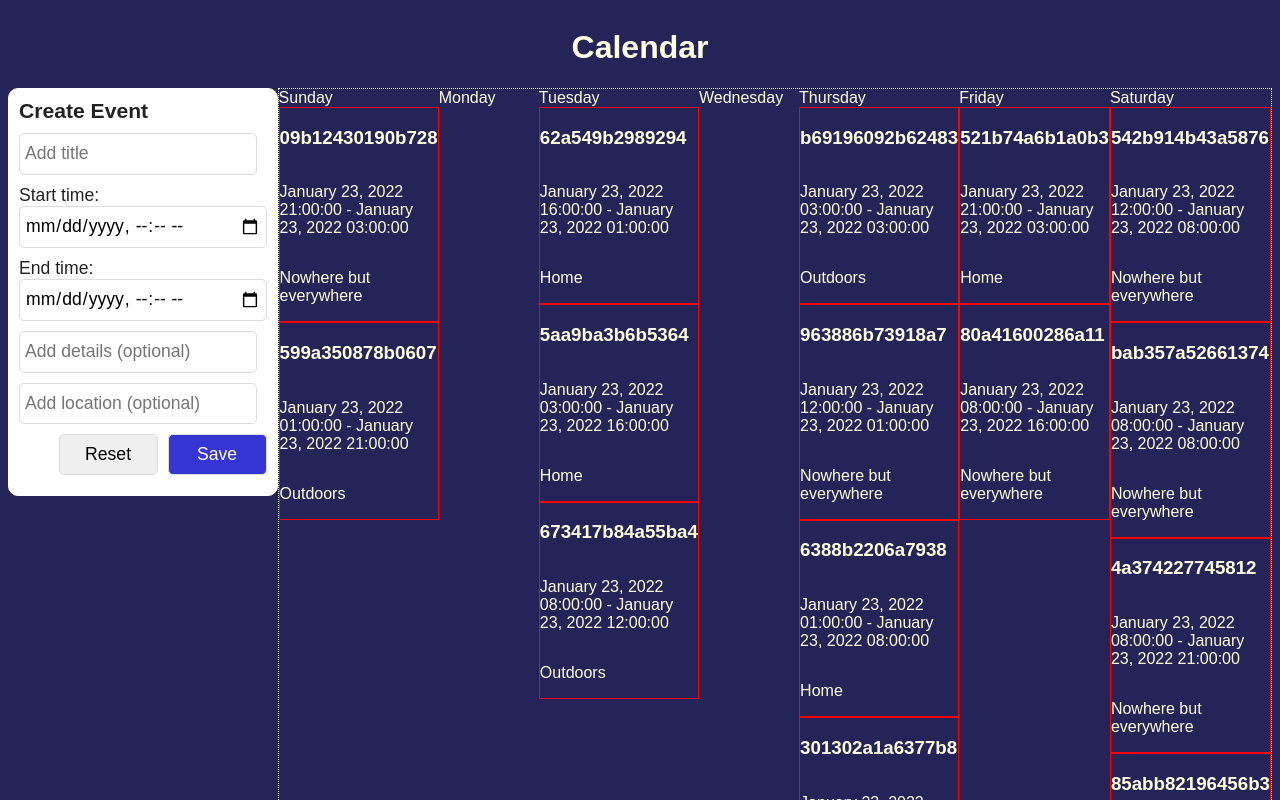
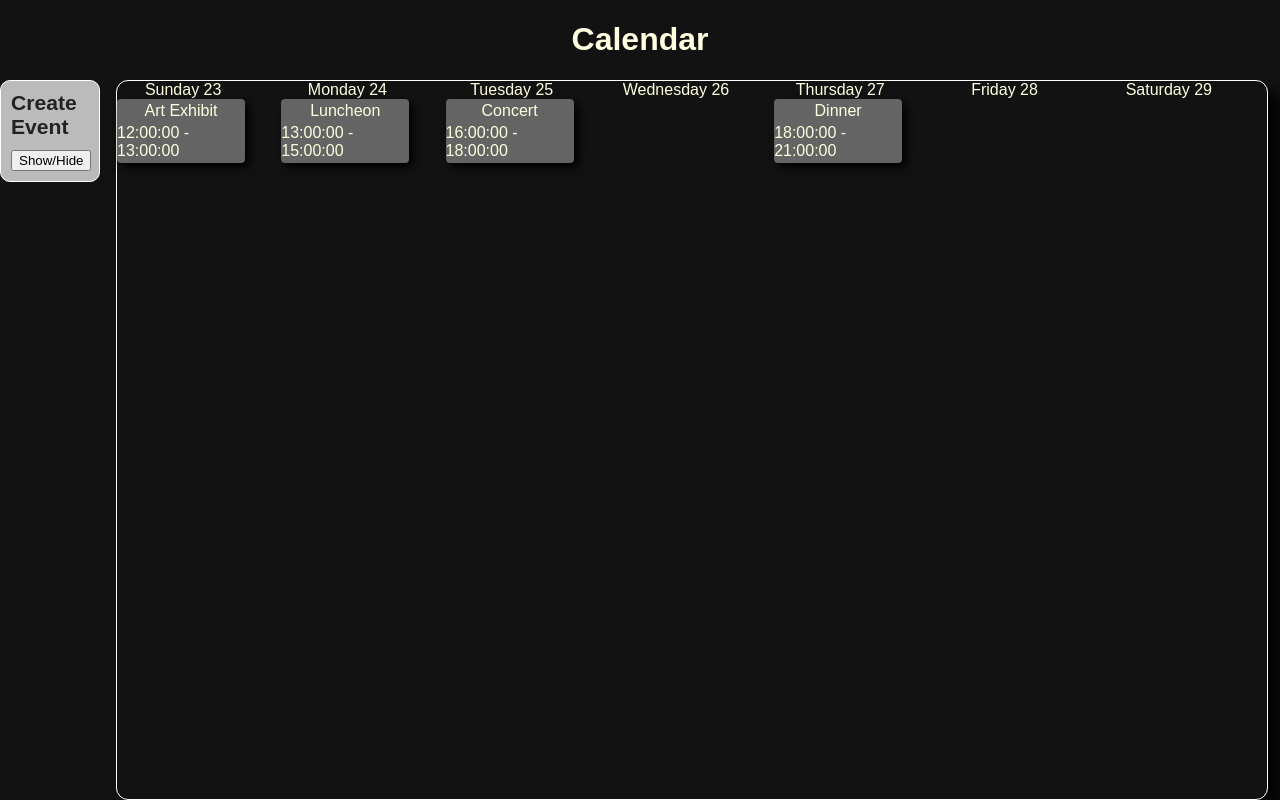
Before and after one commit to Codesmith-Scratch-Project/Calendar, a React app: page / in a window 1280 px wide. Shown: the top 800 px of the page. Built offline with nearby package versions, Linux system fonts and the light colour scheme.

Commit message:
nice calendar

```diff
--- a/client/App.jsx
+++ b/client/App.jsx
@@ -42,8 +42,6 @@ class App extends React.Component {
       <div>
         <NavContainer />
         <MainContainer />
-        {/* <Day /> */}
-        {/* <Event name={'Coffee'} timeStart={'January 29, 2022 02:00:00'} timeEnd={'January 29, 2022 03:00:00'} location={'home'} /> */}
       </div>
     );
   }
--- a/client/components/Calendar.jsx
+++ b/client/components/Calendar.jsx
@@ -1,5 +1,6 @@
 import React from 'react';
 import Day from './Day.jsx';
+import { connect } from 'react-redux';
 
 /**
 * Calendar Component - will be a child of MainContainer
@@ -9,74 +10,71 @@ import Day from './Day.jsx';
 *   children: Day
 */
 
-
-// mock data
-// Jan 23 (sunday) - Jan 29 (saturday)
-// const dates = {
-//   coffee: {
-//     start: new Date('January 29, 2022 02:00:00'),
-//     end: new Date('January 29, 2022 03:00:00')
-//   },
-//   coding: {
-//     start: new Date('January 29, 2022 03:00:00'),
-//     end: new Date('January 29, 2022 04:30:00')
-//   }
-// }
-
-// events: [
-//   {
-//     eventID: 1,
-//     userID: 123,
-//     username: "mk",
-//     name: "Coffee Break",
-//     timeStart: dates.coffee.start,
-//     timeEnd: dates.coffee.end,
-//     details: 'pop a caffeine pill and take a nap',
-//     location: 'home',
-//   },
-//   {
-//     eventID: 2,
-//     userID: 123,
-//     username: "mk",
-//     name: "Coding Grind",
-//     timeStart: dates.coding.start,
-//     timeEnd: dates.coding.end,
-//     details: 'gotta work on react components',
-//     location: 'home',
-//   },
-// ]
+const mapStateToProps = state => ({
+  counter: state.counter,
+  events: state.events
+})
 
 class Calendar extends React.Component {
   constructor(props) {
     super(props);
-    this.state = {
-        // currentWeek: this.props.currentWeek
-    };
+    this.weekStart = 23;
+    this.weekEnd = 29;
     this.dayNames = ['Sunday', 'Monday', 'Tuesday', 'Wednesday', 'Thursday', 'Friday', 'Saturday'];
     this.shortDayNames = ['Sun', 'Mon', 'Tue', 'Wed', 'Thu', 'Fri', 'Sat'];
+    // this.dayDict = {
+    //   'Sun': 'Sunday',
+    //   'Mon': 'Monday',
+    //   'Tues': 'Tuesday',
+    //   'Wed': 'Wednesday',
+    //   'Thurs': 'Thursday',
+    //   'Fri': 'Friday',
+    //   'Sat': 'Saturday',
+    // }
+    // this.numDayDict = {
+    //   '0': 'Sunday',
+    //   '1': 'Monday',
+    //   '2': 'Tuesday',
+    //   '3': 'Wednesday',
+    //   '4': 'Thursday',
+    //   '5': 'Friday',
+    //   '6': 'Saturday',
+    // }
   }
 
-// { currentWeek } = props
-// for (let i = 0; i < 7; i++) {
-//   days.push(<Day key={i} id={i} name={dayNames[i]} />)
-// }
+  render() {
 
-  render() {
+    const dayEvents = {
+      '0': [],
+      '1': [],
+      '2': [],
+      '3': [],
+      '4': [],
+      '5': [],
+      '6': []
+    }
+    console.log('Calendar events: ', this.props.events);
+    if (this.props.events.length > 0) {
+      const date = new Date(this.props.events[0].startTime);
+      this.props.events.forEach((event) => {
+        const i = new Date(event.startTime).getDay();
+        dayEvents[i].push(event);
+      })
+    }
     const days = [];
 
+    // passing in all events to each day, even if event doesn't apply to date
+    // in Day component, use date prop to filter through relevant events for that day
     for (let i = 0; i < 7; i++) {
-      days.push(<Day name={this.dayNames[i]}/>);
+      days.push(<Day name={this.dayNames[i]} date={this.weekStart+i} events={dayEvents[i]}/>);
     }
+
     return (
-
       <div className="calendar">
         {days}
-        {/* <Day name={"sunday"}/>
-        <Day name={"monday"}/>
-        <Day name={"tuesday"}/> */}
       </div>
     )
   }
 }
 
-export default Calendar;
+export default connect(mapStateToProps, null)(Calendar);
--- a/client/components/Day.jsx
+++ b/client/components/Day.jsx
@@ -9,62 +9,20 @@ import Event from './Event.jsx';
 *   children: Event
 */
 
-function randomString() {
-    return (Math.random() + 1).toString(12).substring(2);
-}
-
-// Jan 23 (sunday) - Jan 29 (saturday)
-function randomDate() {
-    // const days = ['January 23, 2022', 'January 24, 2022', 'January 25, 2022',
-    //  'January 26, 2022', 'January 27, 2022', 'January 28, 2022', 'January 29, 2022'];
-     const days = ['January 23, 2022'];
-    const times = ['01:00:00', '03:00:00', '08:00:00', '12:00:00', '16:00:00', '21:00:00'];
-    // return `${days[Math.floor(Math.random() * days.length)]} ${times[Math.floor(Math.random() * times.length)]}`;
-    return `${days[0]} ${times[Math.floor(Math.random() * times.length)]}`;
-}
-
-function randomLocation() {
-    let roll = Math.random();
-    if (roll < .3) {
-        return 'Outdoors';
-    } else if (roll < .6) {
-        return 'Home';
-    } else {
-        return 'Nowhere but everywhere';
-    }
-}
-
-function randomEventGen() {
-    const events = [];
-    const amount = Math.floor(Math.random() * 5);
-    for (let i = 0; i < amount; i++) {
-        events.push({
-            name: randomString(),
-            timeStart: randomDate(),
-            timeEnd: randomDate(),
-            location: randomLocation()
-        })
-    }
-    console.log(events);
-    return events;
-}
-
-
-
 const Day = (props) => {
-    const {key, id, name, events} = props;
-
+    const {name, date, events} = props;
     const eventMaker = (event) => {
         return <Event
             {...event}
         />
     }
-
-    const eventComponents = randomEventGen().map((event) => eventMaker(event));
+    const eventComponents = events.map((event) => eventMaker(event));
 
     return (
         <div className="day">
-            {name}
+            <div className="day-label">
+                {name} {date}
+            </div>
             {eventComponents}
         </div>
     )
--- a/client/components/Event.jsx
+++ b/client/components/Event.jsx
@@ -1,32 +1,24 @@
-import React from 'react';
-import Calendar from './Calendar.jsx';
+import React, { useState } from 'react';
 
 /**
 * Event Component - will be a child of Day
-*   Presentation component display event data, (name )
+*   Presentation component to display event data
 *   props: {userID, username, name, timeStart, timeEnd, details, location}
 *
 */
 
-// render() {
-//     return (
-//       <div>
-//         <Calendar />
-//         {/* <Day /> */}
-//         {/* <Event name={'Coffee'} timeStart={'January 29, 2022 02:00:00'} timeEnd={'January 29, 2022 03:00:00'} location={'home'} /> */}
-//       </div>
-//     );
-//   }
-
 const Event = (props) => {
-    const { userID, username, name, timeStart, timeEnd, details, location } = props;
+    const {eventName, startTime, endTime, details, location } = props;
     // need to convert timeStart and timeEnd?
-
+    const start = (new Date(startTime));
+    const end = (new Date(endTime));
+    const startStr = `${start.toTimeString().split(' ')[0]}`;
+    const endStr = `${end.toTimeString().split(' ')[0]}`;
     return (
         <div className="event">
-            <h3>{name}</h3>
-            <p>{timeStart} - {timeEnd} </p>
-            <p>{location}</p>
+            <p>{eventName}</p>
+            <p>{startStr} - {endStr} </p>
+            {/* <p>{location}</p> */}
         </div>
     )
 
--- a/client/components/NewEvent.jsx
+++ b/client/components/NewEvent.jsx
@@ -25,11 +25,18 @@ class NewEvent extends React.Component {
       startTime: '',
       endTime: '',
       details: '',
-      location: ''
+      location: '',
+      toggle: false
     };
+    this.toggleButton = true;
     this.handleChange = this.handleChange.bind(this);
     this.handleSubmit = this.handleSubmit.bind(this);
     this.resetValues = this.resetValues.bind(this);
+    this.toggle = this.toggle.bind(this);
+  }
+
+  toggle() {
+    this.setState({toggle: !this.state.toggle});
   }
 
   resetValues() {
@@ -39,7 +46,8 @@ class NewEvent extends React.Component {
       startTime: '',
       endTime: '',
       details: '',
-      location: ''
+      location: '',
+      toggle: false
     });
   }
 
@@ -60,8 +68,10 @@ class NewEvent extends React.Component {
 
   render() {
     return (
-      <div id='form'>
+      <div id='form' style={{width: this.state.toggle ? '300px' : '100px'}}>
         <div id="createEvent"><strong>Create Event</strong></div>
+        <button name='show' onClick={this.toggle}>Show/Hide</button>
+        {this.state.toggle && (
         <form onSubmit={this.handleSubmit}>
         <input id='eventName'
           name='eventName'
@@ -72,7 +82,7 @@ class NewEvent extends React.Component {
           autoComplete="off"
           required
         />
-          Start time:
+        <div>Start time:</div>
         <input id='startTime'
           name='startTime'
           type='datetime-local'
@@ -111,6 +121,8 @@ class NewEvent extends React.Component {
           <input type="submit" value="Save" />
         </div>
       </form>
+        )}
+
       </div>
     );
   }
--- a/client/containers/MainContainer.jsx
+++ b/client/containers/MainContainer.jsx
@@ -9,9 +9,11 @@ export default class MainContainer extends React.Component {
 
   render() {
     return (
-      <div id="main-container">
+      <div>
         <NewEvent />
-        <Calendar />
+        <div id="main-container">
+          <Calendar />
+        </div>
       </div>
     );
   }
--- a/client/reducers/reducers.js
+++ b/client/reducers/reducers.js
@@ -1,6 +1,34 @@
+const event1 = {
+  eventName: "Art Exhibit",
+  location: "DTLA",
+  startTime: "2022-01-23T12:00",
+  endTime: "2022-01-23T13:00",
+}
+
+const event2 = {
+  eventName: "Luncheon",
+  location: "Tofu House",
+  startTime: "2022-01-24T13:00",
+  endTime: "2022-01-24T15:00",
+}
+
+const event3 = {
+  eventName: "Concert",
+  location: "The Roxy",
+  startTime: "2022-01-25T16:00",
+  endTime: "2022-01-25T18:00",
+}
+
+const event4 = {
+  eventName: "Dinner",
+  location: "Don Izakaya",
+  startTime: "2022-01-27T18:00",
+  endTime: "2022-01-27T21:00",
+}
+
 const initialState = {
   counter: 0,
-  events: [],
+  events: [event1, event2, event3, event4],
   newEvent: {}
 }
 
--- a/client/style.css
+++ b/client/style.css
@@ -1,44 +1,96 @@
+* {
+    box-sizing: border-box;
+}
+
+body, html {
+    margin: 0;
+    padding: 0;
+    overflow: hidden;
+}
+
 body {
-    background-color: rgb(36, 36, 88);
+    background-color: #121212;
     color: lightyellow;
     font-family: sans-serif;
+    height: 100vh;
 }
 
 div#form {
     width: 300px;
     font-size: 1.1rem;
-    background-color: white;
+    background-color: #bbbbbb;
     color: #222222;
     padding: 10px;
+    position: absolute;
     border: 1px solid white;
     border-radius: 10px;
+    z-index: 5;
 }
 
 #form {
     height: fit-content;
+    z-index: 5;
 }
 
 #main-container {
+    position: relative;
+    left: 100px;
     display: flex;
     flex-direction: row;
-    justify-content: space-evenly;
+    justify-content: space-between;
 }
 
 #nav-container {
     display: flex;
     justify-content: center;
+    height: 10vh;
 }
 
 .calendar {
-    border: 1px white dotted;
+    border: 1px white solid;
+    border-radius: 12px;
     display: flex;
+    box-shadow: 12px 12px 16px rgb(0, 0, 0);
     flex-direction: row;
+    margin-left: 1rem;
+    width: 90vw;
+    height: 90vh;
+    /* background: -webkit-repeating-linear-gradient(
+       bottom,
+     rgb(36, 36, 88),
+     rgb(36, 36, 88) 4vh,
+     #fff 4vh,
+     #fff 4.1vh); */
 }
 
 .day {
     display: flex;
     flex-direction: column;
-    width: 20%;
+    width: 14vw;
+}
+
+.day-label {
+    display: flex;
+    justify-content: center;
+    margin-right: 2rem;
+}
+
+.event {
+    display: flex;
+    flex-direction: column;
+    overflow: auto;
+    background-color: #646464;
+    box-shadow: 4px 4px 8px rgb(0, 0, 0);
+    border-radius: 4px;
+    height: 8vh;
+    width: 10vw;
+    justify-content: space-evenly;
+    align-items: center;
+}
+
+.event > p {
+    padding: 0;
+    margin: 0;
 }
 
 div#createEvent {
@@ -84,10 +136,3 @@ input[type=submit] {
 input#eventName {
     background-image: none !important;
 }
-
-
-.event {
-    display: flex;
-    flex-direction: column;
-    border: 1px red solid;
-}
```
Lines whose indentation alone changed are shown as unchanged.
